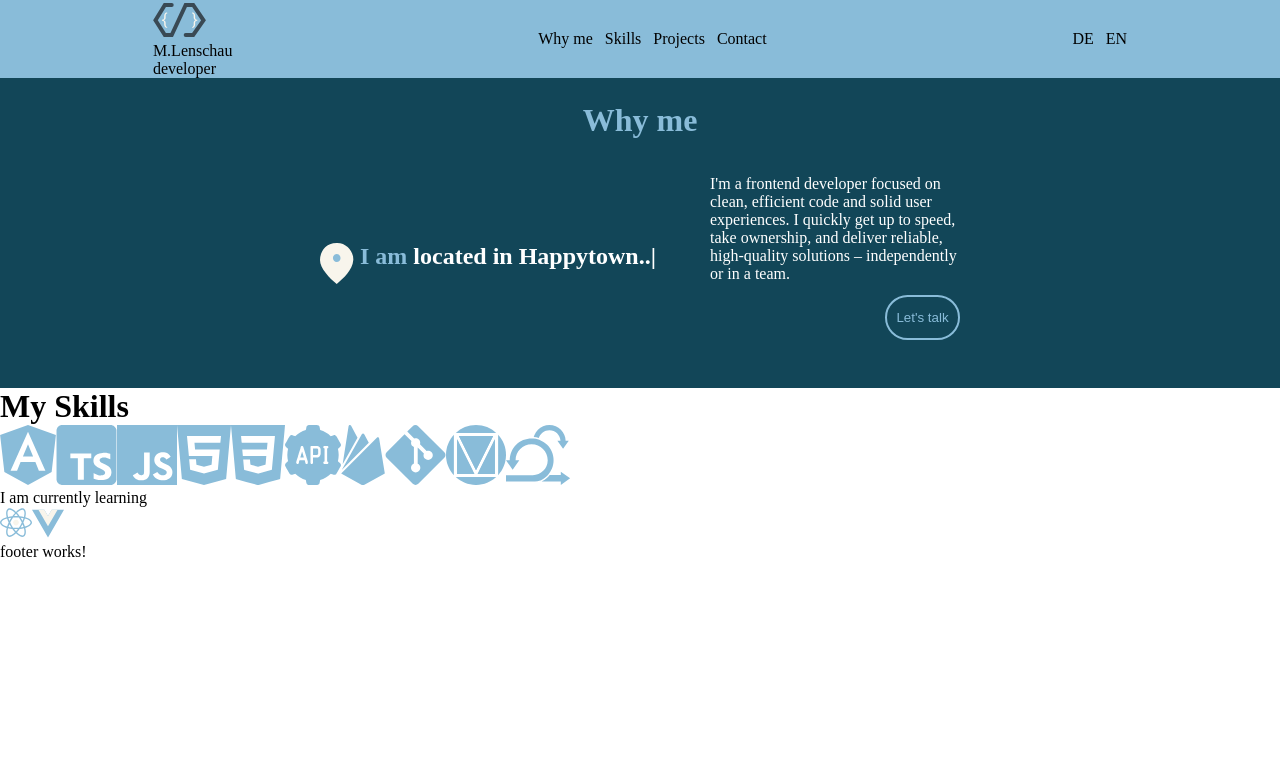
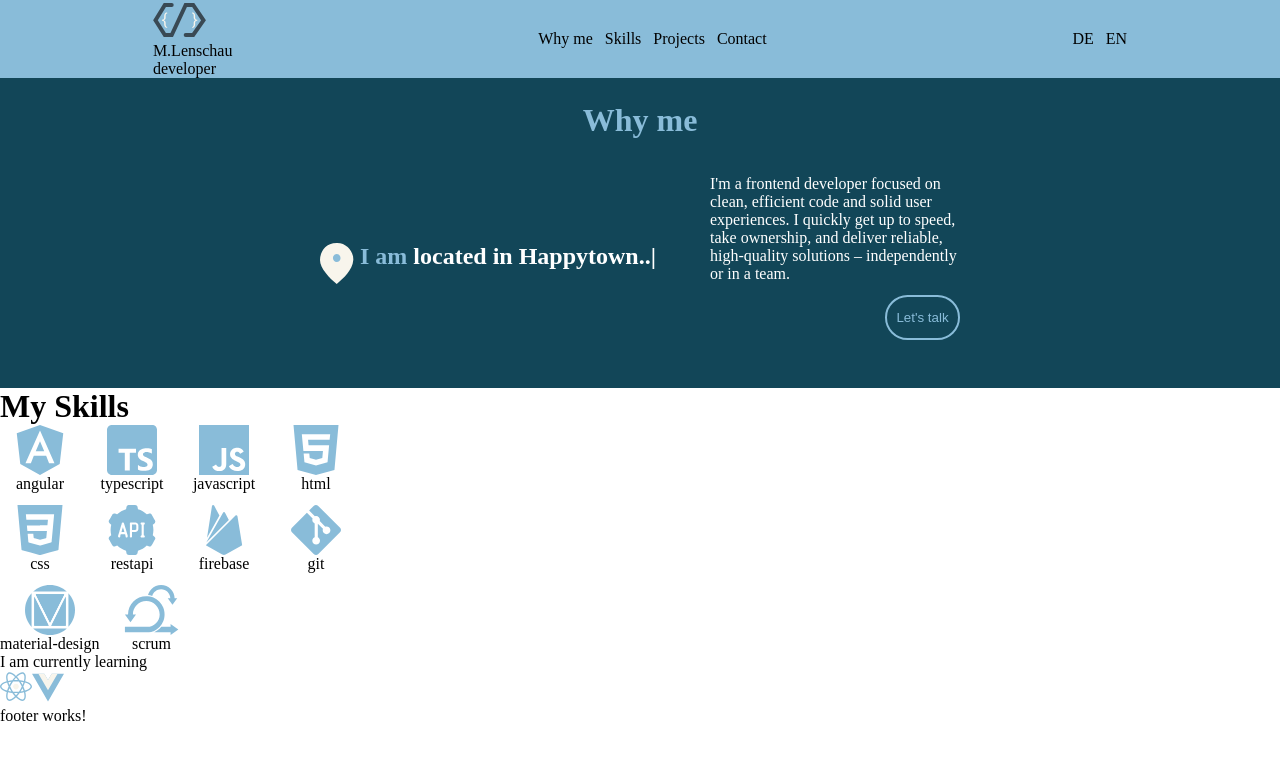
Before and after one commit to MarcoLenschau/Portfolio, an Angular app: page / in a window 1280 px wide. Shown: the top 760 px of the page. Built offline with nearby package versions, Linux system fonts and the light colour scheme.

Commit message:
Style: Improve the style of skills component.

```diff
--- a/src/app/skills/skills.component.html
+++ b/src/app/skills/skills.component.html
@@ -1,9 +1,13 @@
 <h1>My Skills</h1>
 
 <div>
-    <div>
-        <img *ngFor="let skill of skillImages" src="./assets/img/skills/{{skill}}.svg" alt="{{skill}}">
+    <div class="skill-list">
+        <div *ngFor="let skill of skillImages" class="d_flex_c d_flex_column" >
+            <img src="./assets/img/skills/{{skill}}.svg" alt="{{skill}}">
+            <span>{{skill}}</span>
+        </div>
     </div>
+
     <div>
         <span>I am currently learning</span>
         <div>
--- a/src/app/skills/skills.component.scss
+++ b/src/app/skills/skills.component.scss
@@ -0,0 +1,16 @@
+@import "../styles/flexbox.scss";
+@import "../../styles.scss";
+
+.skill-list {
+    display: flex;
+    justify-content: flex-start;
+    flex-wrap: wrap;
+    gap: 12px;
+    max-width: 380px;
+    >div {
+        >img {
+            height: 50px;
+            width: 80px;
+        }
+    }
+}
--- a/src/app/why-me/why-me.component.scss
+++ b/src/app/why-me/why-me.component.scss
@@ -1,5 +1,6 @@
 @import "../styles/flexbox.scss";
 @import "../../styles.scss";
+
 * {
     color: $white;
 }
```
